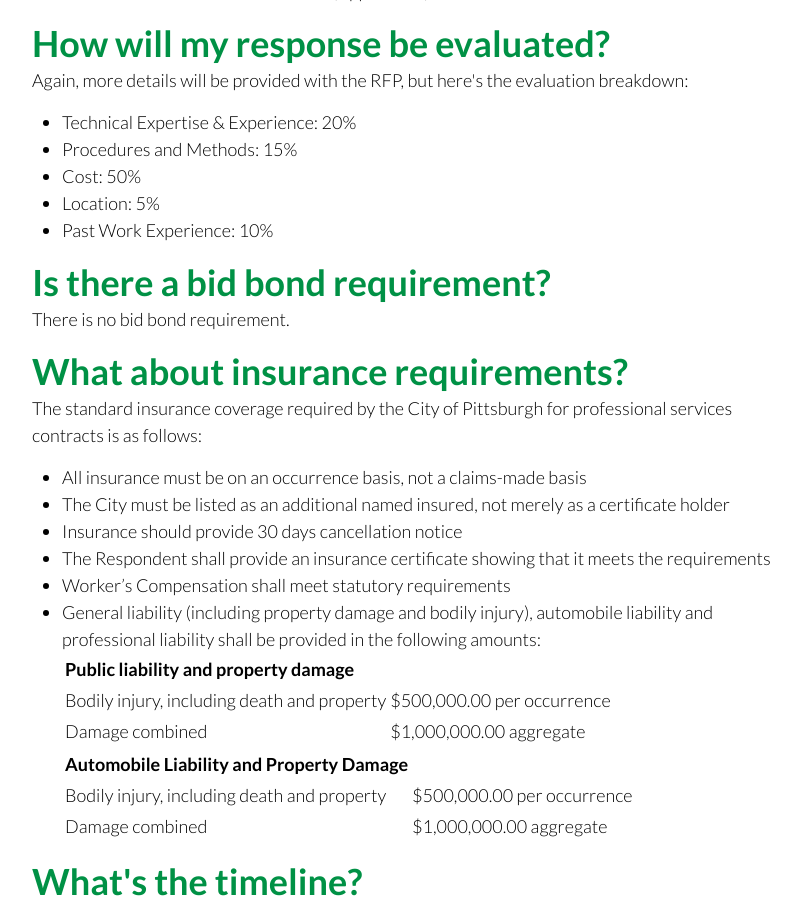
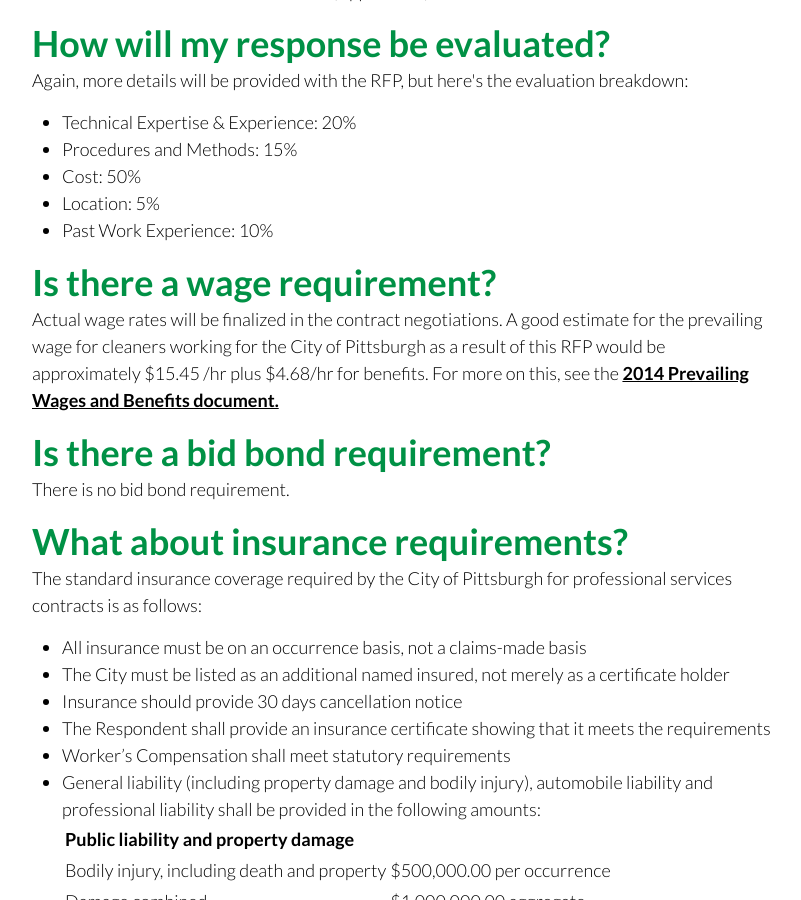
Before and after one commit to codeforamerica/cleaning-pgh, a Jekyll site: the page built from index.html, in a window 1280 px wide and 900 px high, scrolled down 2882 px. Shown: the whole window, without its empty margins (238-1039 px from the left). Built offline with Jekyll 4.4.1, drawn with Linux system fonts in a browser that asks for light colours; nearby versions of some CDN libraries; comment, search, counter and statistics services are not loaded.

Commit message:
add wage requirements to faq

```diff
--- a/_data/faq.yml
+++ b/_data/faq.yml
@@ -55,6 +55,9 @@
   <li>Past Work Experience: 10%</li>
 </ul>"
 
+- question: Is there a wage requirement?
+  answer: Actual wage rates will be finalized in the contract negotiations. A good estimate for the prevailing wage for cleaners working for the City of Pittsburgh as a result of this RFP would be approximately $15.45 /hr plus $4.68/hr for benefits. For more on this, see the <a href="http://apps.pittsburghpa.gov/omb/2014_Building_Service_Prevailing_Wage.pdf">2014 Prevailing Wages and Benefits document.</a>
+
 - question: Is there a bid bond requirement?
   answer: There is no bid bond requirement.
 
```
Also changed, not shown: index.html (line endings or trailing spaces).
